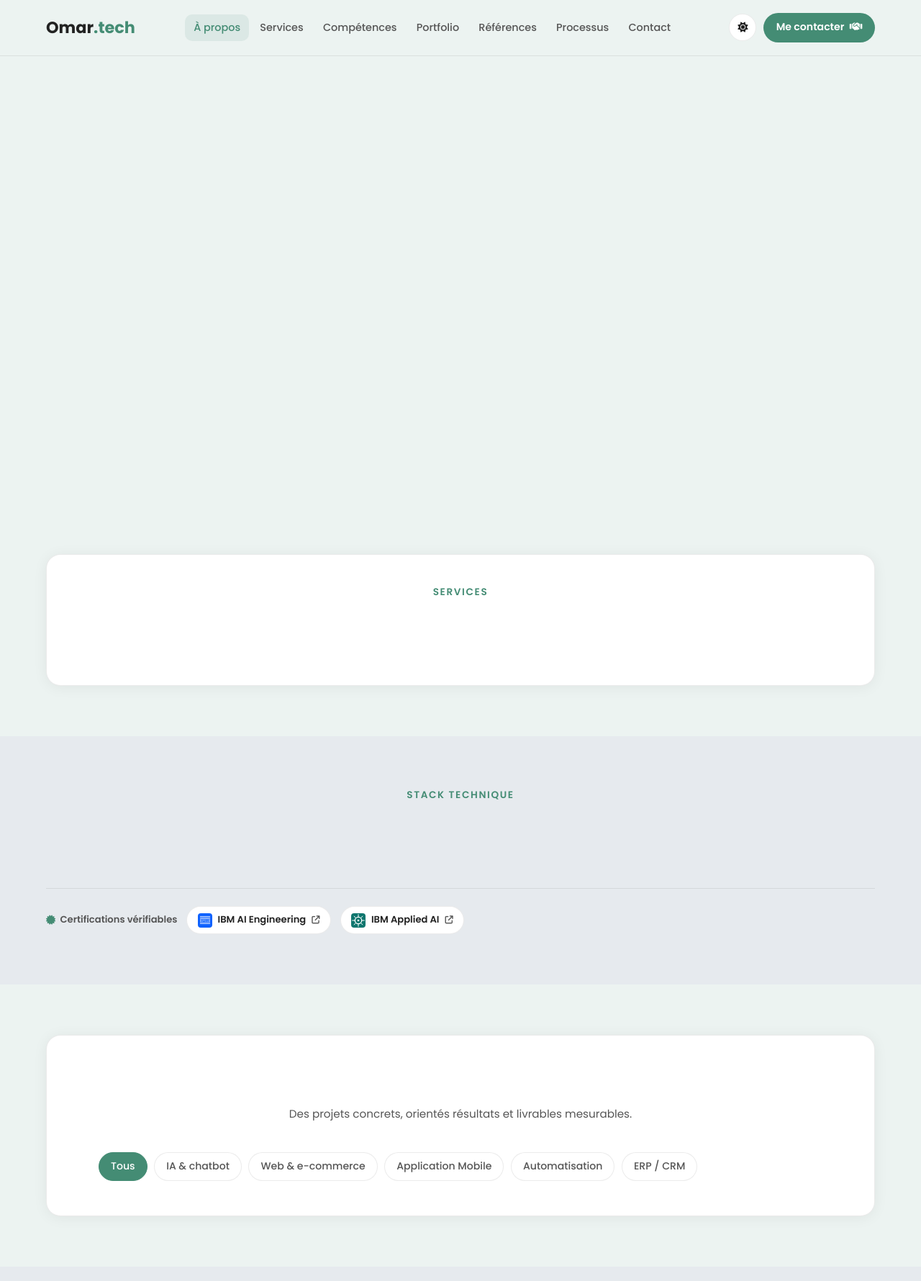
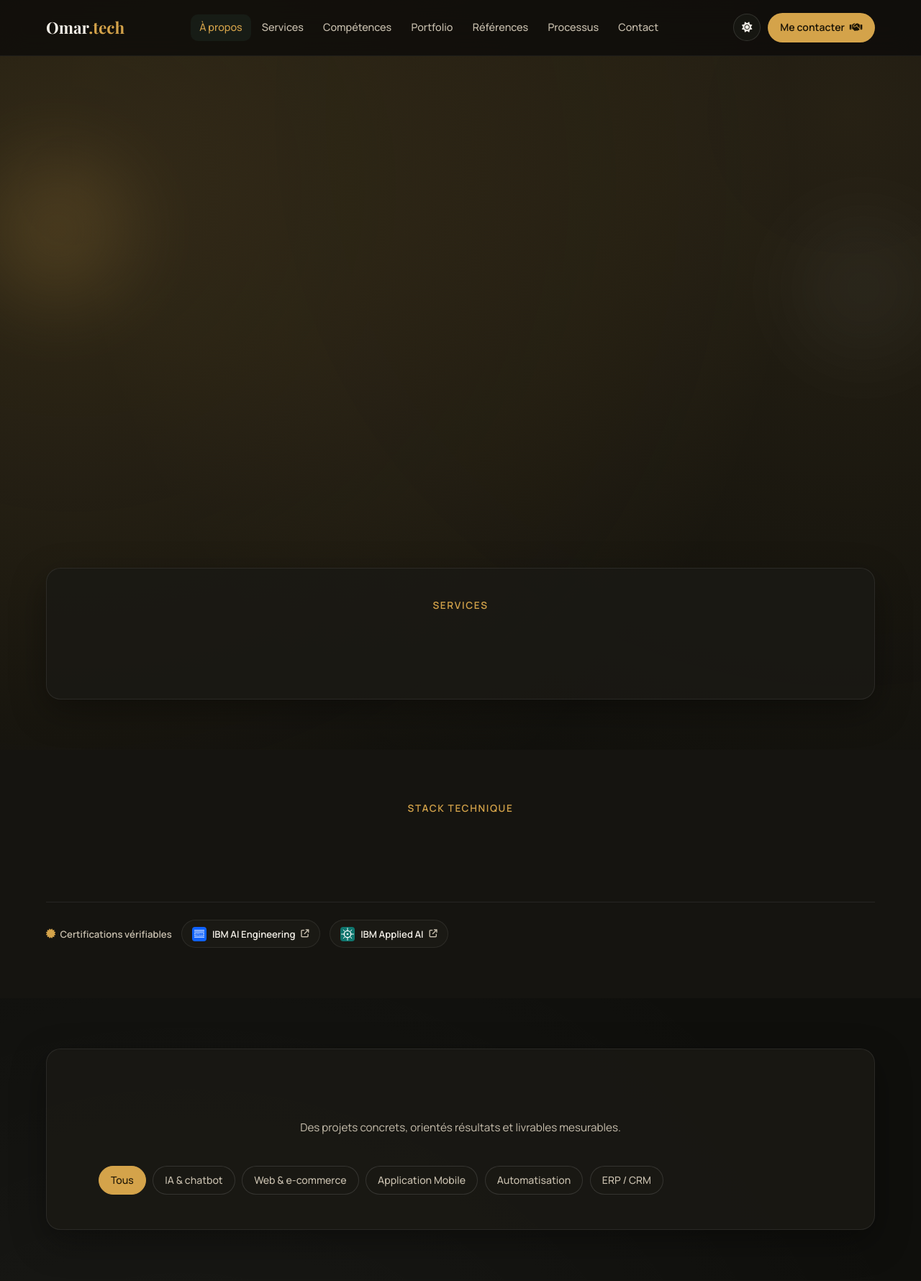
Before and after one commit to OmarDevIa/portfolio, a Django app: page / in a window 1280 px wide; the page is wider, and only the part inside the window is pictured. Shown: the top 1780 px of that part at 72% size. Run offline with Django 5.2, Linux system fonts and the light colour scheme; data that the repository does not hold is empty.

Commit message:
Revamp home luxury styling

```diff
--- a/portfolio/templates/portfolio/base.html
+++ b/portfolio/templates/portfolio/base.html
@@ -25,8 +25,8 @@
     <!-- Fonts — preconnect + une seule déclaration -->
     <link rel="preconnect" href="https://fonts.googleapis.com">
     <link rel="preconnect" href="https://fonts.gstatic.com" crossorigin>
-    <link rel="preload" as="style" href="https://fonts.googleapis.com/css2?family=Poppins:wght@400;500;600;700;800&display=swap" onload="this.onload=null;this.rel='stylesheet'">
-    <noscript><link rel="stylesheet" href="https://fonts.googleapis.com/css2?family=Poppins:wght@400;500;600;700;800&display=swap"></noscript>
+    <link rel="preload" as="style" href="https://fonts.googleapis.com/css2?family=Playfair+Display:wght@500;600;700;800&family=Manrope:wght@300;400;500;600;700;800&display=swap" onload="this.onload=null;this.rel='stylesheet'">
+    <noscript><link rel="stylesheet" href="https://fonts.googleapis.com/css2?family=Playfair+Display:wght@500;600;700;800&family=Manrope:wght@300;400;500;600;700;800&display=swap"></noscript>
 
     <!-- Bootstrap -->
     <link href="https://cdn.jsdelivr.net/npm/bootstrap@5.3.3/dist/css/bootstrap.min.css" rel="stylesheet">
--- a/portfolio/templates/portfolio/home.html
+++ b/portfolio/templates/portfolio/home.html
@@ -5,7 +5,7 @@
 
 <!-- HERO / ABOUT -->
 <section id="about" class="about-area">
-    <div class="container">
+    <div class="container hero-shell">
         <div class="row g-4">
 
             <!-- Sidebar flottante sticky -->
--- a/static/css/style.css
+++ b/static/css/style.css
@@ -1,32 +1,32 @@
-@import url('https://fonts.googleapis.com/css2?family=Poppins:wght@300;400;500;600;700;800&display=swap');
+@import url('https://fonts.googleapis.com/css2?family=Playfair+Display:wght@500;600;700;800&family=Manrope:wght@300;400;500;600;700;800&display=swap');
 
 :root {
-    --bg: #ECF3F1;
-    --bg-alt: #E6EAEE;
-    --surface: #ffffff;
-    --text: #222222;
-    --muted: #555555;
-    --border: rgba(0,0,0,0.08);
-    --accent: #448C74;
-    --accent-dark: #2e6b57;
+    --bg: #0f0f0c;
+    --bg-alt: #151410;
+    --surface: #1a1914;
+    --text: #f3efe7;
+    --muted: #c8bfae;
+    --border: rgba(255,255,255,0.08);
+    --accent: #d4a34a;
+    --accent-dark: #b6822e;
     --radius: 16px;
     --radius-sm: 10px;
-    --shadow: 0 2px 20px rgba(0,0,0,0.06);
-    --shadow-hover: 0 8px 32px rgba(0,0,0,0.12);
+    --shadow: 0 16px 48px rgba(0,0,0,0.35);
+    --shadow-hover: 0 28px 64px rgba(0,0,0,0.45);
     --ease-smooth: cubic-bezier(0.22, 1, 0.36, 1);
     --ease-soft: cubic-bezier(0.25, 0.46, 0.45, 0.94);
     --reveal-distance: 18px;
 }
 
 body[data-theme='night'] {
-    --bg: #0f1923;
-    --bg-alt: #162030;
-    --surface: #1a2535;
-    --text: #f0ede8;
-    --muted: #9aabb8;
-    --border: rgba(255,255,255,0.08);
-    --shadow: 0 2px 20px rgba(0,0,0,0.3);
-    --shadow-hover: 0 8px 32px rgba(0,0,0,0.4);
+    --bg: #0b0b09;
+    --bg-alt: #13120f;
+    --surface: #171611;
+    --text: #f5f1ea;
+    --muted: #b7ad9a;
+    --border: rgba(255,255,255,0.06);
+    --shadow: 0 16px 48px rgba(0,0,0,0.45);
+    --shadow-hover: 0 28px 64px rgba(0,0,0,0.55);
 }
 
 * { box-sizing: border-box; margin: 0; padding: 0; }
@@ -34,12 +34,16 @@ body[data-theme='night'] {
 html { scroll-behavior: smooth; }
 
 body {
-    font-family: 'Poppins', sans-serif;
+    font-family: 'Manrope', sans-serif;
     background: var(--bg);
     color: var(--text);
     font-size: 16px;
     line-height: 1.7;
     overflow-x: hidden;
+    background-image:
+        radial-gradient(circle at 8% 10%, rgba(212, 163, 74, 0.18), transparent 38%),
+        radial-gradient(circle at 92% 6%, rgba(212, 163, 74, 0.12), transparent 40%),
+        radial-gradient(circle at 20% 85%, rgba(255, 255, 255, 0.05), transparent 45%);
 }
 
 a { color: inherit; text-decoration: none; transition: color 0.2s; }
@@ -49,13 +53,16 @@ ul, li { list-style: none; }
 
 .container { max-width: 1200px; margin: 0 auto; padding: 0 1.5rem; }
 
+.display-font { font-family: 'Playfair Display', serif; }
+
 /* ── HEADER ── */
 .main-header {
     position: fixed;
     top: 0; left: 0; width: 100%;
     z-index: 1000;
-    background: var(--bg);
-    border-bottom: 1px solid var(--border);
+    background: rgba(12, 11, 9, 0.78);
+    border-bottom: 1px solid rgba(255,255,255,0.06);
+    backdrop-filter: blur(16px);
     transition: box-shadow 0.3s;
 }
 
@@ -68,6 +75,7 @@ ul, li { list-style: none; }
     font-weight: 700;
     color: var(--text);
     white-space: nowrap;
+    font-family: 'Playfair Display', serif;
 }
 .logo-text span { color: var(--accent); }
 
@@ -78,31 +86,31 @@ ul, li { list-style: none; }
     color: var(--muted);
     padding: 0.4rem 0.75rem;
     border-radius: var(--radius-sm);
-    transition: color 0.2s, background 0.2s;
+    transition: color 0.2s, background 0.2s, transform 0.2s;
 }
-.main-nav a:hover { color: var(--accent); background: rgba(68,140,116,0.08); }
+.main-nav a:hover { color: var(--accent); background: rgba(212,163,74,0.12); }
 
 .header-actions { display: flex; align-items: center; gap: 0.6rem; }
 
 .theme-toggle, .nav-toggle {
     width: 38px; height: 38px;
     border-radius: 50%;
-    border: 1px solid var(--border);
-    background: var(--surface);
+    border: 1px solid rgba(255,255,255,0.12);
+    background: rgba(26,25,20,0.8);
     color: var(--text);
     cursor: pointer;
     display: inline-flex; align-items: center; justify-content: center;
     font-size: 0.9rem;
     transition: background 0.2s;
 }
-.theme-toggle:hover, .nav-toggle:hover { background: var(--accent); color: #fff; border-color: var(--accent); }
+.theme-toggle:hover, .nav-toggle:hover { background: var(--accent); color: #1b1405; border-color: var(--accent); }
 
 .nav-toggle { display: none; flex-direction: column; gap: 4px; }
 .nav-toggle span { width: 16px; height: 2px; background: currentColor; border-radius: 2px; display: block; }
 
 .hire-btn {
     background: var(--accent);
-    color: #fff;
+    color: #1b1405;
     padding: 0.55rem 1.1rem;
     border-radius: 999px;
     font-size: 0.88rem;
@@ -110,17 +118,44 @@ ul, li { list-style: none; }
     transition: background 0.2s, transform 0.2s;
     white-space: nowrap;
 }
-.hire-btn:hover { background: var(--accent-dark); color: #fff; transform: translateY(-1px); }
+.hire-btn:hover { background: var(--accent-dark); color: #1b1405; transform: translateY(-1px); }
 
 /* ── SECTIONS ── */
 .about-area { padding-top: 120px; padding-bottom: 60px; }
 .section-area { padding: 70px 0; }
 .section-alt { background: var(--bg-alt); }
 
+.hero-shell {
+    position: relative;
+    padding: 1.2rem 0 0;
+}
+.hero-shell::before,
+.hero-shell::after {
+    content: '';
+    position: absolute;
+    width: 320px;
+    height: 320px;
+    border-radius: 50%;
+    filter: blur(40px);
+    opacity: 0.35;
+    z-index: 0;
+}
+.hero-shell::before {
+    left: -120px;
+    top: 40px;
+    background: radial-gradient(circle, rgba(212,163,74,0.55), transparent 70%);
+}
+.hero-shell::after {
+    right: -120px;
+    top: 120px;
+    background: radial-gradient(circle, rgba(255,255,255,0.15), transparent 70%);
+}
+.hero-shell > * { position: relative; z-index: 1; }
+
 .container-inner {
     padding: 40px;
-    background: var(--surface);
-    border: 1px solid var(--border);
+    background: rgba(26,25,20,0.85);
+    border: 1px solid rgba(255,255,255,0.08);
     border-radius: 20px;
     box-shadow: var(--shadow);
 }
@@ -345,17 +382,17 @@ ul, li { list-style: none; }
     color: var(--muted);
     padding: 0.45rem 1rem;
     border-radius: 999px;
-    border: 1px solid var(--border);
-    background: var(--surface);
+    border: 1px solid rgba(255,255,255,0.12);
+    background: rgba(26,25,20,0.85);
     transition: all 0.2s;
 }
 .project-filter li.active,
-.project-filter li:hover { background: var(--accent); color: #fff; border-color: var(--accent); }
+.project-filter li:hover { background: var(--accent); color: #1b1405; border-color: var(--accent); }
 
 /* ── PROJECT CARDS ── */
 .project-item-card {
-    background: var(--surface);
-    border: 1px solid var(--border);
+    background: rgba(26,25,20,0.85);
+    border: 1px solid rgba(255,255,255,0.08);
     border-radius: var(--radius);
     overflow: hidden;
     box-shadow: var(--shadow);
```
Also changed, not shown: other parts of static/css/style.css (+35 -33 lines).
